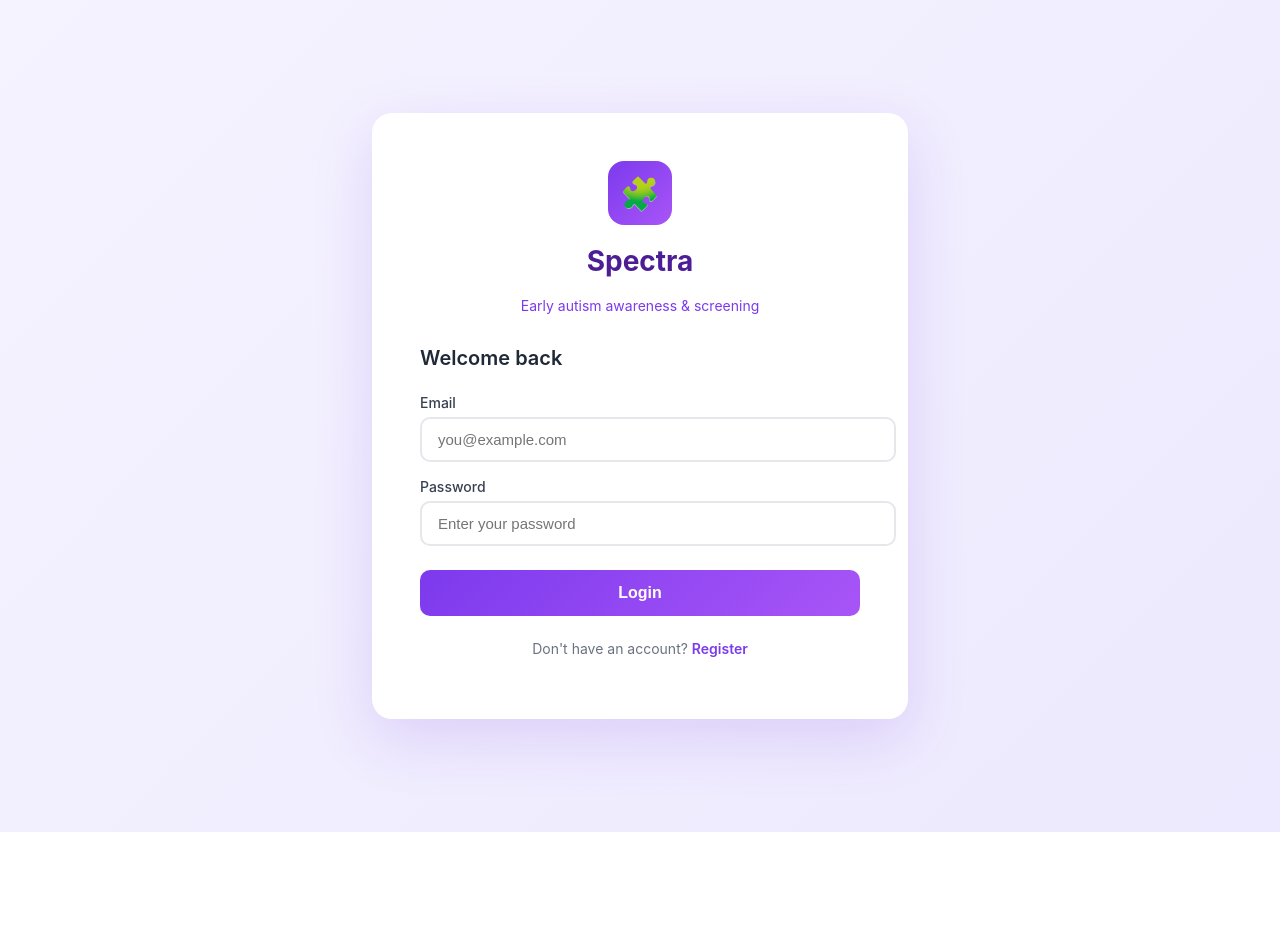
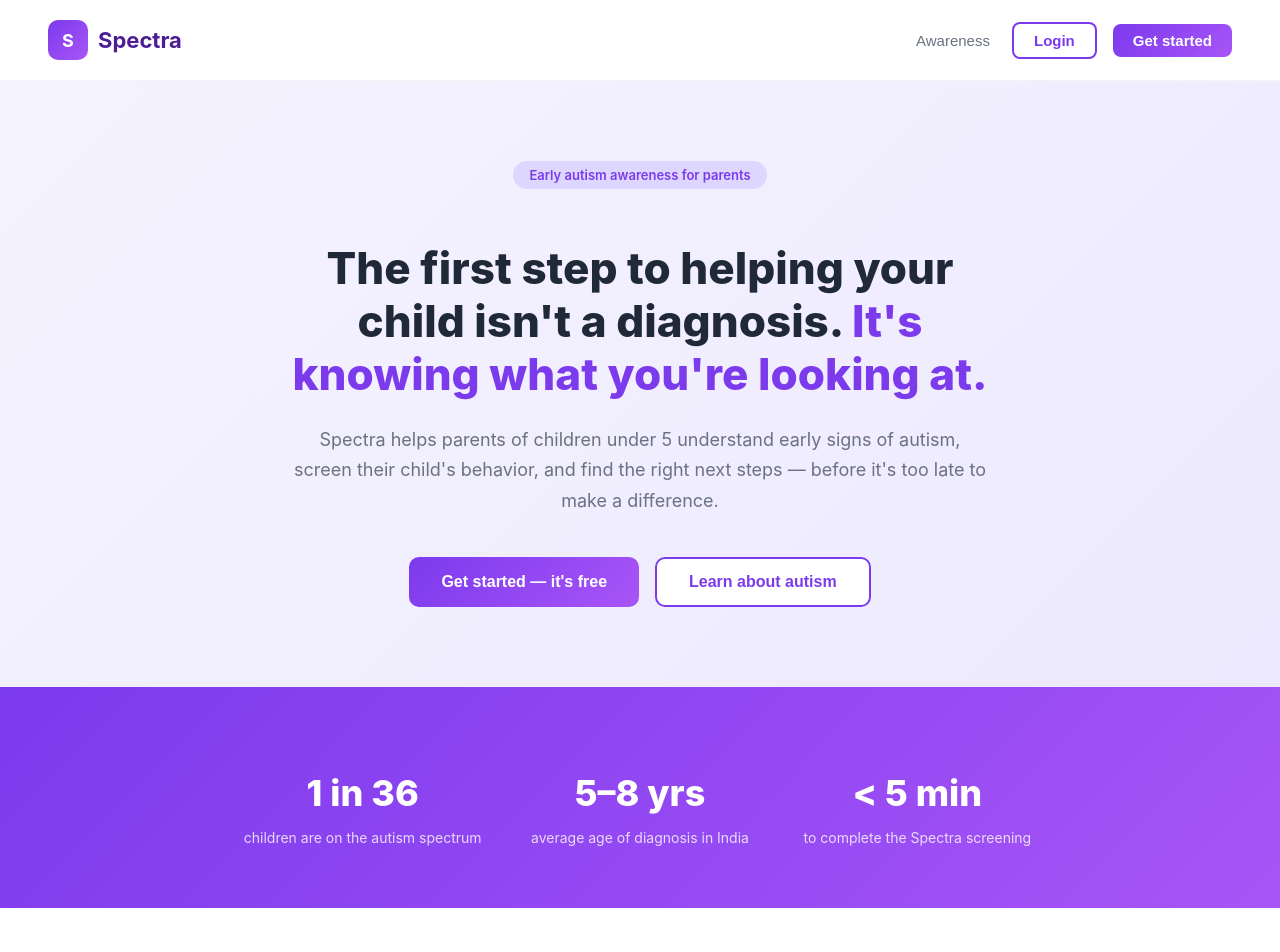
Before and after one commit to Ana-m7/Spectra, a React (Create React App) app in the folder client/: page / in a window 1280 px wide. Before the commit this address led to /login. Shown: the top 952 px of the page. Before the commit the page ends 832 px from the top, so only its background shows below. Built offline with nearby package versions, Linux system fonts and the light colour scheme; the HTML template or start-up script is replaced by a standard one.

Commit message:
landing page

```diff
--- a/client/src/App.js
+++ b/client/src/App.js
@@ -9,6 +9,7 @@ import Screening from './pages/Screening';
 import Result from './pages/Result';
 import BehaviorLibrary from './pages/BehaviorLibrary';
 import Roadmap from './pages/Roadmap';
+import Landing from './pages/Landing';
 
 const ProtectedRoute = ({ children }) => {
     const { user, loading } = useAuth();
@@ -21,10 +22,11 @@ const App = () => {
         <AuthProvider>
             <Router>
                 <Routes>
-                    <Route path="/" element={<Navigate to="/login" />} />
+                    <Route path="/" element={<Landing />} />
                     <Route path="/login" element={<Login />} />
                     <Route path="/register" element={<Register />} />
                     <Route path="/awareness" element={<Awareness />} />
+
                     <Route path="/dashboard" element={
                         <ProtectedRoute>
                         <Dashboard />
@@ -55,6 +57,7 @@ const App = () => {
                         <ProtectedRoute>
                         <Roadmap />
                         </ProtectedRoute>
+
                      }/>
                 </Routes>
             </Router>
--- /dev/null
+++ b/client/src/pages/Landing.js
@@ -0,0 +1,150 @@
+import { useNavigate } from 'react-router-dom';
+
+const Landing = () => {
+    const navigate = useNavigate();
+
+    const features = [
+        {
+            title: 'Awareness Hub',
+            desc: 'Understand what autism is, what the spectrum means, and what early signs look like — before your child is even screened.',
+            color: '#f5f3ff',
+            border: '#7c3aed'
+        },
+        {
+            title: 'Behavioral Screening',
+            desc: 'Answer 10 simple questions about your child\'s behavior. Our ML model returns a risk band with plain-language explanations.',
+            color: '#f0fdf4',
+            border: '#16a34a'
+        },
+        {
+            title: 'Action Roadmap',
+            desc: 'Get personalized next steps, scripted talking points for your doctor, and a guide on what to do if they dismiss your concerns.',
+            color: '#fff7ed',
+            border: '#ea580c'
+        }
+    ];
+
+    const stats = [
+        { number: '1 in 36', label: 'children are on the autism spectrum' },
+        { number: '5–8 yrs', label: 'average age of diagnosis in India' },
+        { number: '< 5 min', label: 'to complete the Spectra screening' },
+    ];
+
+    return (
+        <div style={{ minHeight: '100vh', background: 'white' }}>
+
+            {/* Navbar */}
+            <nav style={{ padding: '1.25rem 3rem', display: 'flex', justifyContent: 'space-between', alignItems: 'center', borderBottom: '1px solid #f3f4f6' }}>
+                <div style={{ display: 'flex', alignItems: 'center', gap: '10px' }}>
+                    <div style={{ width: '40px', height: '40px', background: 'linear-gradient(135deg, #7c3aed, #a855f7)', borderRadius: '10px', display: 'flex', alignItems: 'center', justifyContent: 'center', color: 'white', fontWeight: '700', fontSize: '18px' }}>S</div>
+                    <span style={{ fontSize: '22px', fontWeight: '700', color: '#4c1d95' }}>Spectra</span>
+                </div>
+                <div style={{ display: 'flex', gap: '1rem', alignItems: 'center' }}>
+                    <button onClick={() => navigate('/awareness')}
+                        style={{ background: 'transparent', border: 'none', color: '#6b7280', fontSize: '15px', cursor: 'pointer', fontWeight: '500' }}>
+                        Awareness
+                    </button>
+                    <button onClick={() => navigate('/login')}
+                        style={{ background: 'transparent', border: '2px solid #7c3aed', color: '#7c3aed', padding: '0.5rem 1.25rem', borderRadius: '8px', fontSize: '15px', cursor: 'pointer', fontWeight: '600' }}>
+                        Login
+                    </button>
+                    <button onClick={() => navigate('/register')}
+                        style={{ background: 'linear-gradient(135deg, #7c3aed, #a855f7)', border: 'none', color: 'white', padding: '0.5rem 1.25rem', borderRadius: '8px', fontSize: '15px', cursor: 'pointer', fontWeight: '600' }}>
+                        Get started
+                    </button>
+                </div>
+            </nav>
+
+            {/* Hero */}
+            <div style={{ background: 'linear-gradient(135deg, #f5f3ff 0%, #ede9fe 100%)', padding: '5rem 3rem', textAlign: 'center' }}>
+                <div style={{ maxWidth: '700px', margin: '0 auto' }}>
+                    <div style={{ display: 'inline-block', background: '#ddd6fe', color: '#7c3aed', padding: '0.375rem 1rem', borderRadius: '999px', fontSize: '13px', fontWeight: '600', marginBottom: '1.5rem' }}>
+                        Early autism awareness for parents
+                    </div>
+                    <h1 style={{ fontSize: '44px', fontWeight: '800', color: '#1f2937', lineHeight: '1.2', marginBottom: '1.5rem' }}>
+                        The first step to helping your child isn't a diagnosis.
+                        <span style={{ color: '#7c3aed' }}> It's knowing what you're looking at.</span>
+                    </h1>
+                    <p style={{ fontSize: '18px', color: '#6b7280', lineHeight: '1.7', marginBottom: '2.5rem' }}>
+                        Spectra helps parents of children under 5 understand early signs of autism, screen their child's behavior, and find the right next steps — before it's too late to make a difference.
+                    </p>
+                    <div style={{ display: 'flex', gap: '1rem', justifyContent: 'center', flexWrap: 'wrap' }}>
+                        <button onClick={() => navigate('/register')}
+                            style={{ padding: '0.875rem 2rem', background: 'linear-gradient(135deg, #7c3aed, #a855f7)', color: 'white', border: 'none', borderRadius: '10px', fontSize: '16px', fontWeight: '600', cursor: 'pointer' }}>
+                            Get started — it's free
+                        </button>
+                        <button onClick={() => navigate('/awareness')}
+                            style={{ padding: '0.875rem 2rem', background: 'white', color: '#7c3aed', border: '2px solid #7c3aed', borderRadius: '10px', fontSize: '16px', fontWeight: '600', cursor: 'pointer' }}>
+                            Learn about autism
+                        </button>
+                    </div>
+                </div>
+            </div>
+
+            {/* Stats */}
+            <div style={{ background: 'linear-gradient(135deg, #7c3aed, #a855f7)', padding: '3rem' }}>
+                <div style={{ maxWidth: '800px', margin: '0 auto', display: 'grid', gridTemplateColumns: 'repeat(auto-fit, minmax(200px, 1fr))', gap: '2rem', textAlign: 'center' }}>
+                    {stats.map((s, i) => (
+                        <div key={i}>
+                            <p style={{ fontSize: '36px', fontWeight: '800', color: 'white', marginBottom: '0.25rem' }}>{s.number}</p>
+                            <p style={{ fontSize: '14px', color: 'rgba(255,255,255,0.8)' }}>{s.label}</p>
+                        </div>
+                    ))}
+                </div>
+            </div>
+
+            {/* Problem section */}
+            <div style={{ padding: '5rem 3rem', maxWidth: '750px', margin: '0 auto', textAlign: 'center' }}>
+                <h2 style={{ fontSize: '30px', fontWeight: '700', color: '#1f2937', marginBottom: '1.5rem' }}>
+                    Parents feel something is wrong. The system doesn't listen.
+                </h2>
+                <p style={{ fontSize: '16px', color: '#6b7280', lineHeight: '1.8', marginBottom: '1rem' }}>
+                    Most parents sense something is different about their child as early as 12–18 months. But when they bring it up with their pediatrician, they're often told to wait and see. Meanwhile, the most critical window for intervention quietly closes.
+                </p>
+                <p style={{ fontSize: '16px', color: '#6b7280', lineHeight: '1.8' }}>
+                    Spectra was built for those parents. It gives you the awareness, the language, and the guidance to advocate for your child — before and after the doctor's appointment.
+                </p>
+            </div>
+
+            {/* Features */}
+            <div style={{ background: '#f9fafb', padding: '5rem 3rem' }}>
+                <h2 style={{ fontSize: '28px', fontWeight: '700', color: '#1f2937', textAlign: 'center', marginBottom: '3rem' }}>
+                    Everything you need in one place
+                </h2>
+                <div style={{ maxWidth: '900px', margin: '0 auto', display: 'grid', gridTemplateColumns: 'repeat(auto-fit, minmax(250px, 1fr))', gap: '1.5rem' }}>
+                    {features.map((f, i) => (
+                        <div key={i} style={{ background: f.color, border: `2px solid ${f.border}`, borderRadius: '16px', padding: '2rem' }}>
+                            <h3 style={{ fontSize: '18px', fontWeight: '700', color: '#1f2937', marginBottom: '0.75rem' }}>{f.title}</h3>
+                            <p style={{ fontSize: '14px', color: '#6b7280', lineHeight: '1.7' }}>{f.desc}</p>
+                        </div>
+                    ))}
+                </div>
+            </div>
+
+            {/* CTA */}
+            <div style={{ background: 'linear-gradient(135deg, #7c3aed, #a855f7)', padding: '5rem 3rem', textAlign: 'center' }}>
+                <h2 style={{ fontSize: '30px', fontWeight: '700', color: 'white', marginBottom: '1rem' }}>
+                    Ready to understand your child better?
+                </h2>
+                <p style={{ fontSize: '16px', color: 'rgba(255,255,255,0.85)', marginBottom: '2rem' }}>
+                    Create a free account and take the screening in under 5 minutes.
+                </p>
+                <button onClick={() => navigate('/register')}
+                    style={{ padding: '1rem 2.5rem', background: 'white', color: '#7c3aed', border: 'none', borderRadius: '10px', fontSize: '16px', fontWeight: '700', cursor: 'pointer' }}>
+                    Get started — it's free
+                </button>
+            </div>
+
+            {/* Footer */}
+            <div style={{ padding: '2rem 3rem', borderTop: '1px solid #f3f4f6', display: 'flex', justifyContent: 'space-between', alignItems: 'center', flexWrap: 'wrap', gap: '1rem' }}>
+                <div style={{ display: 'flex', alignItems: 'center', gap: '10px' }}>
+                    <div style={{ width: '32px', height: '32px', background: 'linear-gradient(135deg, #7c3aed, #a855f7)', borderRadius: '8px', display: 'flex', alignItems: 'center', justifyContent: 'center', color: 'white', fontWeight: '700', fontSize: '14px' }}>S</div>
+                    <span style={{ fontSize: '16px', fontWeight: '700', color: '#4c1d95' }}>Spectra</span>
+                </div>
+                <p style={{ fontSize: '13px', color: '#9ca3af' }}>Early autism awareness and screening platform. Not a clinical diagnostic tool.</p>
+            </div>
+        </div>
+    );
+};
+
+export default Landing;
```
